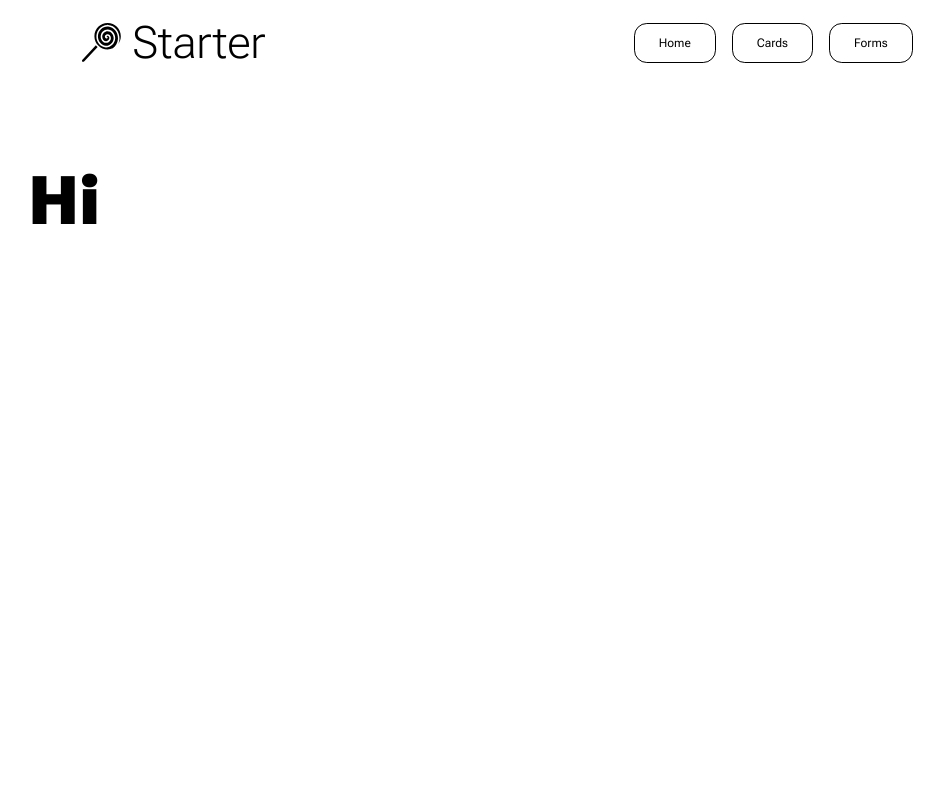
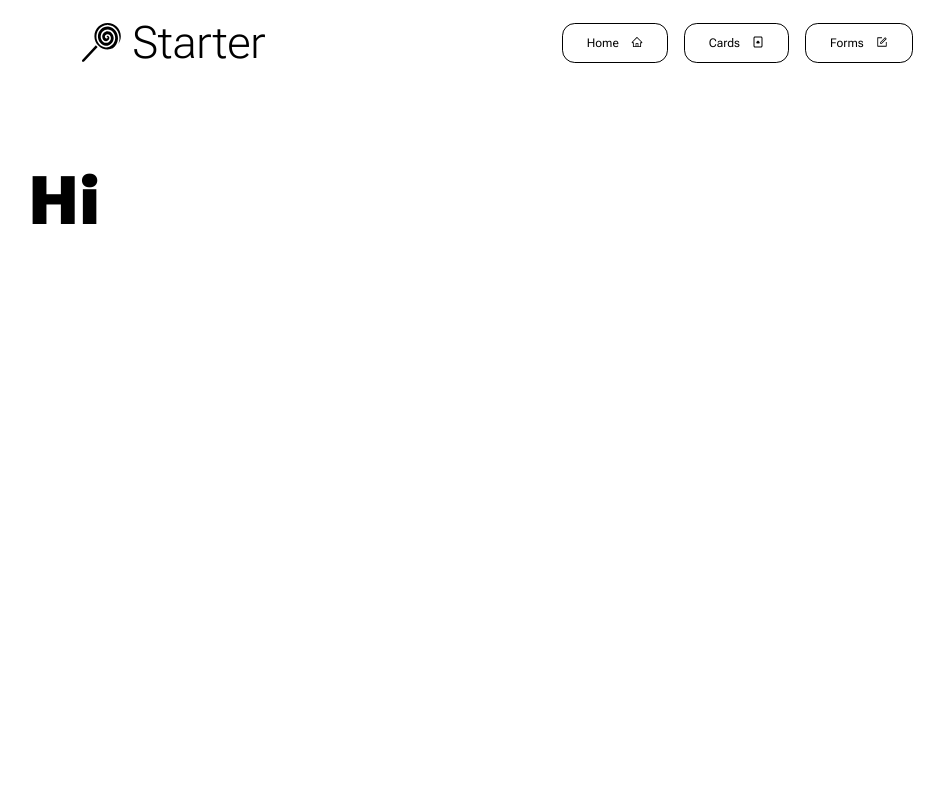
Before and after one commit to gotpop/gotpop-react, a React (Vite) app: page / in a window 1280 px wide. Shown: the top 800 px of the page, without its empty margins (144-1088 px from the left). Built offline with nearby package versions, Linux system fonts and the light colour scheme.

Commit message:
Refactoring GetComponent

```diff
--- a/src/components/ui/Nav/index.tsx
+++ b/src/components/ui/Nav/index.tsx
@@ -1,6 +1,6 @@
+import GetComponent from "@utilities/getComponent";
 import { IconType } from "react-icons";
 import { Link } from "react-router-dom";
-import { getComponent } from "@utilities/getComponent";
 import styles from "./Nav.module.css";
 
 type NavItem = {
@@ -22,7 +22,7 @@ export default function Nav({ navItems, iconsMap }: Props) {
         <Link key={item.id} to={item.href} data-test={item.test}>
           <>
             <span>{item.text}</span>
-            {getComponent(iconsMap, item.id)}
+            <GetComponent componentsMap={iconsMap} id={item.id} />
           </>
         </Link>
       ))}
--- a/src/utilities/getComponent.ts
+++ b/src/utilities/getComponent.ts
@@ -1,7 +1,13 @@
-import { IconType } from "react-icons"
+type Props = {
+    componentsMap: Map<number, any>;
+    id: string;
+};
 
-export const getComponent = (iconsMap: Map<number, IconType>, id: string) => {
-    const icon = (id: string) => iconsMap.get(parseInt(id))
+const GetComponent = ({ componentsMap, id }: Props) => {
+    const gotComponent = (id: string) => componentsMap.get(parseInt(id))
+    const resolvedComponent = gotComponent(id)
 
-    return icon ? icon(id) : null
+    return resolvedComponent()
 }
+
+export default GetComponent
```
